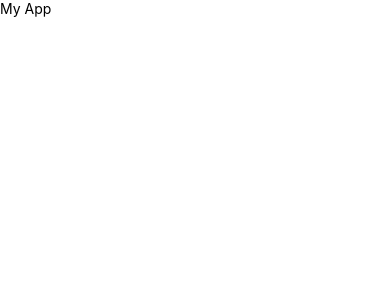
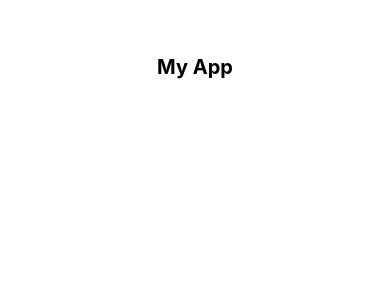
Before and after one commit to sergioviniciuss/cryptocurrency-native-app, a React Native app: screen / in a window 390 px wide. Shown: the top 300 px of the page. Built offline with nearby package versions, Linux system fonts and the light colour scheme.

Commit message:
Adding styles to header

```diff
--- a/App.js
+++ b/App.js
@@ -8,11 +8,6 @@ export default class App extends React.Component {
       <View>
         <Header />
       </View>
-      // <View style={styles.container}>
-      //   <Text>Open up App.js to start working on your app!</Text>
-      //   <Text>Changes you make will automatically reload.</Text>
-      //   <Text>Shake your phone to open the developer menu.</Text>
-      // </View>
     );
   }
 }
--- a/src/components/Header.js
+++ b/src/components/Header.js
@@ -1,10 +1,23 @@
 import React from 'react';
-import { View, Text } from 'react-native';
+import { View, Text, StyleSheet } from 'react-native';
 
 const Header = () => (
-    <View>
-        <Text>My App</Text>
+    <View style={styles.headerContainer}>
+        <Text style={styles.header}>
+            My App
+        </Text>
     </View>
 );
 
+const styles = StyleSheet.create({
+    headerContainer: {
+        display: 'flex',
+        marginTop: 55,
+        alignItems: 'center',
+    },
+    header: {
+        fontWeight: 'bold',
+        fontSize: 20,
+    }
+})
 export default Header;
```
